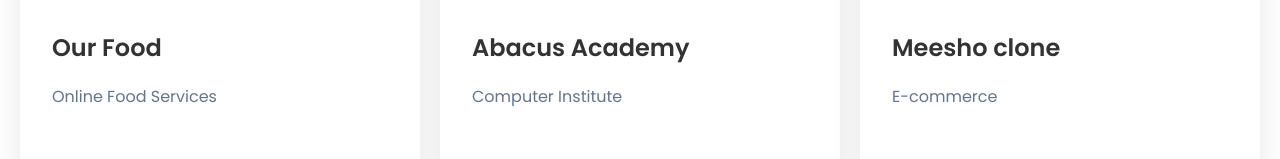
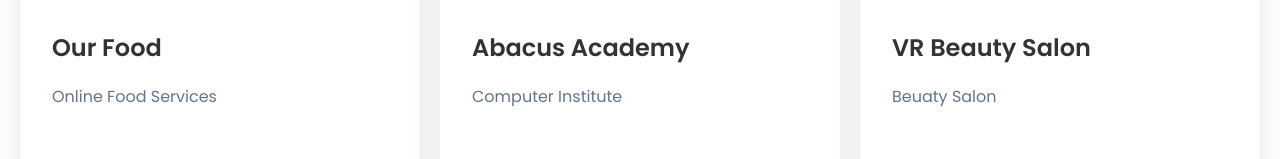
Before and after one commit to ashishrajput9520/Ashish-Rajput, a plain HTML site: page web.html in a window 1280 px wide. Shown: the part 404-563 px from the top of the page. Drawn offline with Linux system fonts and the light colour scheme.

Commit message:
Update web.html

```diff
--- a/web.html
+++ b/web.html
@@ -89,13 +89,13 @@
                         </div>
                     </div>
                     <div class="project-content">
-                        <h3>Meesho clone</h3>
-                        <p>E-commerce</p>
+                        <h3>VR Beauty  Salon</h3>
+                        <p>Beuaty Salon</p>
                         <div class="project-tech">
 
                         </div>
                         <div class="project-links">
-                            <a href="" class="project-link"> View</a>
+                            <a href="/Ashish-Rajput/vr salon/vr beauty salon.html" class="project-link"> View</a>
                         </div>
                     </div>
                 </div>
```
